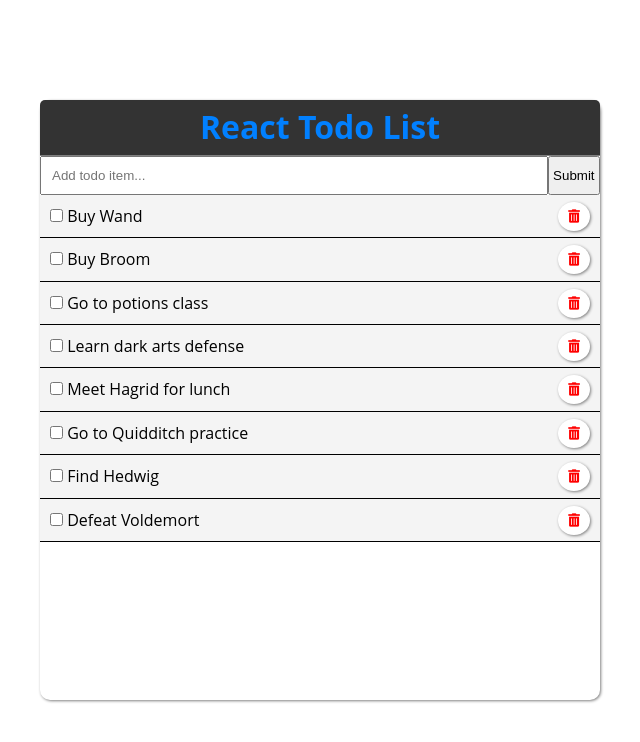
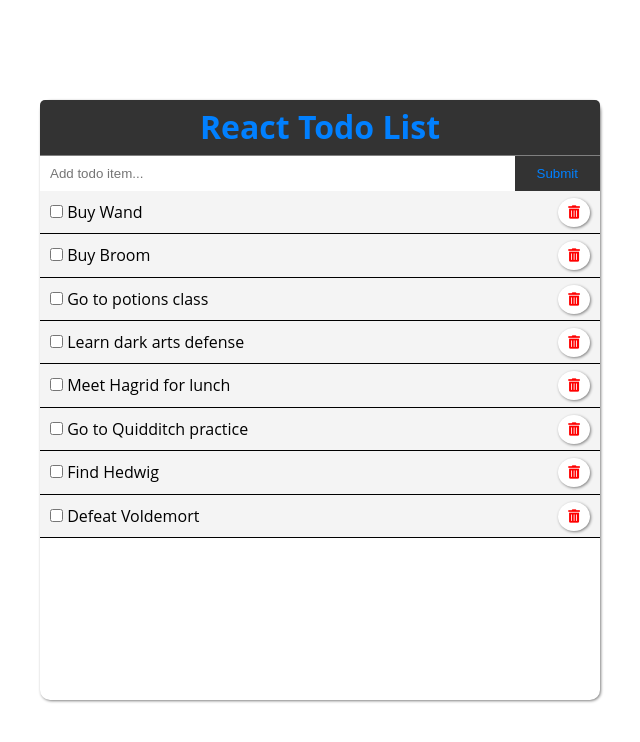
Before and after one commit to JS-goose/react-todo-list, a React (Create React App) app: page / in a window 1280 px wide. Shown: the top 742 px of the page, without its empty margins (320-960 px from the left). Built offline with nearby package versions, Linux system fonts and the light colour scheme.

Commit message:
added some styling for the addTodo section

```diff
--- a/src/App.css
+++ b/src/App.css
@@ -13,3 +13,25 @@ a {
   color: rgb(33, 119, 218);
   text-decoration: none;
 }
+
+.addBtn {
+  display: inline-block;
+  border: none;
+  background-color: #333;
+  color: #0180ff;
+  padding: 7px 20px;
+  cursor: pointer;
+}
+
+.addBtn:hover {
+  background-color: #f4f4f4;
+  color: #333;
+}
+
+form input:first-of-type {
+  border: none;
+}
+
+form input:first-of-type:focus {
+  border: 1px solid #0180ff;
+}
```
